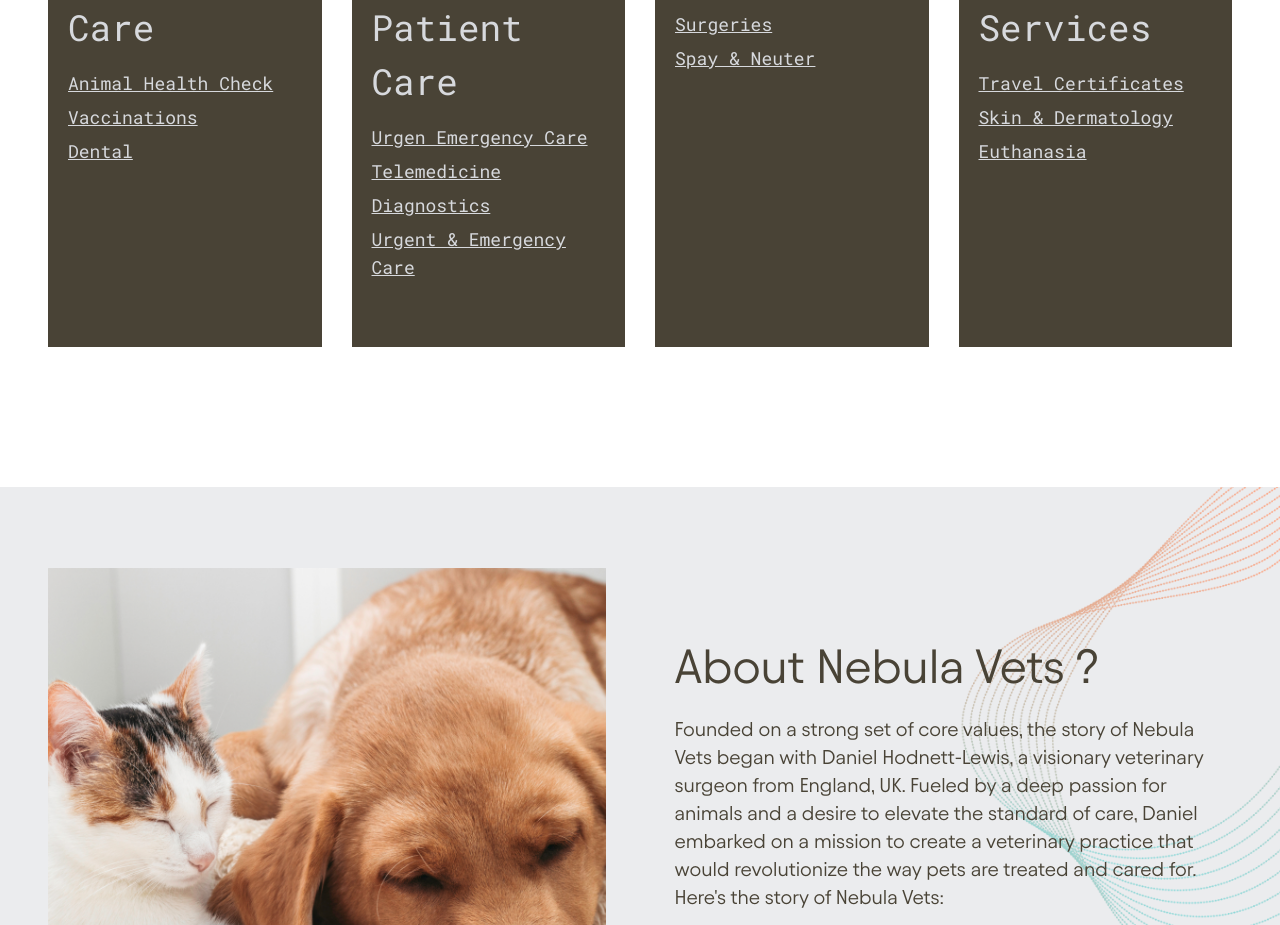
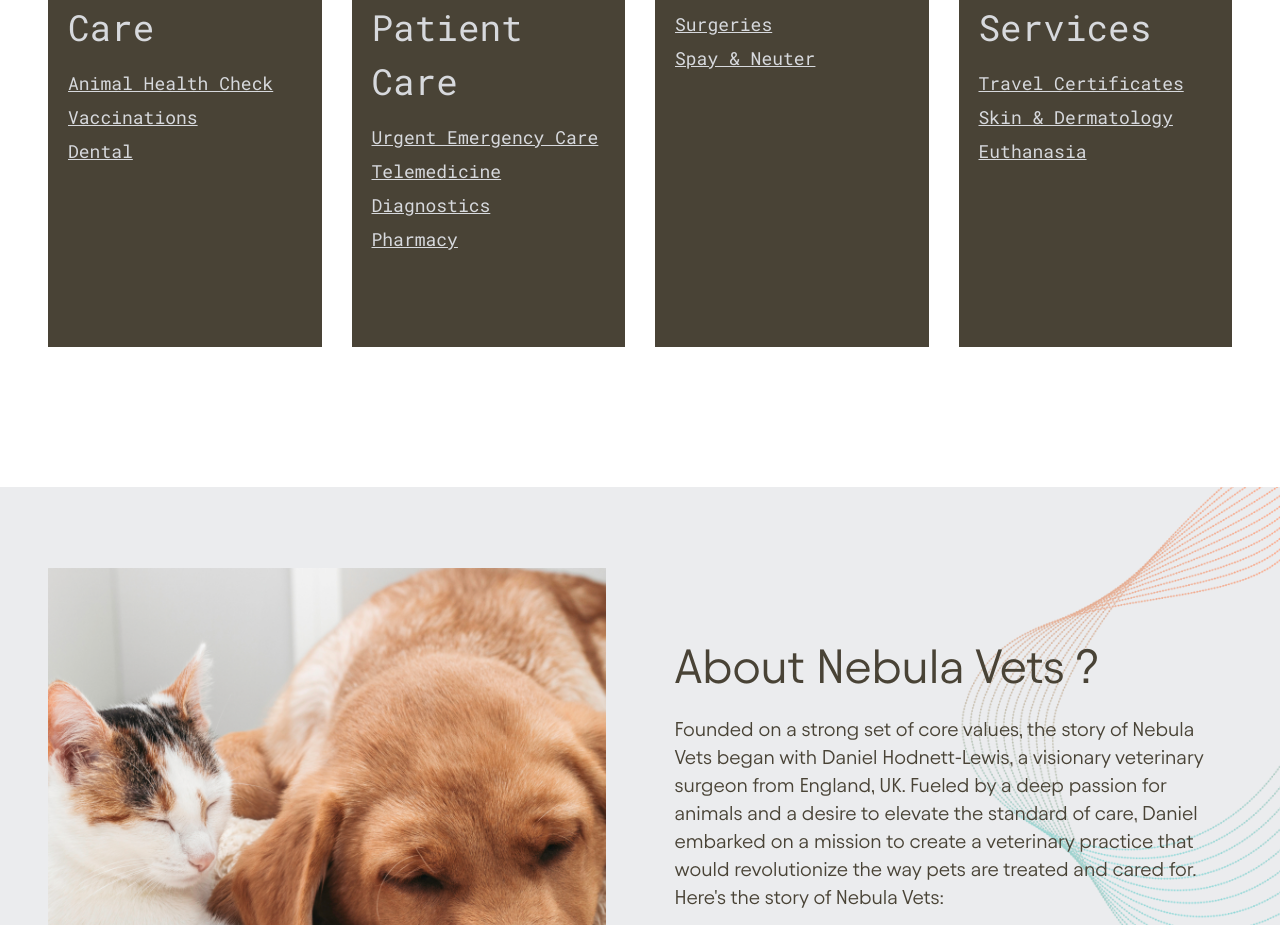
Before and after one commit to jaat-prince/nebula, a Next.js app: page / in a window 1280 px wide. Shown: the part 2380-3305 px from the top of the page. Built offline with nearby package versions, Linux system fonts and the light colour scheme.

Commit message:
link added

```diff
--- a/app/components/Common/Navbar.jsx
+++ b/app/components/Common/Navbar.jsx
@@ -31,7 +31,7 @@
             {listData.map((item, index) => (
               <li key={index}>
                 <a
-                  href="#"
+                  href={item.link}
                   className="text-sm font-medium tracking-[1.4px] text-[#D7D9DD] hover:text-[#fff] transition-all duration-500 ease-in-out uppercase"
                 >
                   {item.title}
--- a/app/components/Helper/Helper.jsx
+++ b/app/components/Helper/Helper.jsx
@@ -1,12 +1,15 @@
 export const listData = [
   {
     title: "SERVICES",
+    link: "/Service",
   },
   {
     title: "ABOUT US",
+    link: "/about",
   },
   {
     title: "LOCATION",
+    link: "/practice",
   },
   {
     title: "CAREER",
@@ -72,21 +75,24 @@
   },
 ];
 export const careData = [
-  { title: "Animal Health Check" },
-  { title: "Vaccinations" },
-  { title: "Dental" },
+  { title: "Animal Health Check", link: "/check" },
+  { title: "Vaccinations", link: "/vaccinat" },
+  { title: "Dental", link: "/dental" },
 ];
 export const sickData = [
-  { title: "Urgen Emergency Care" },
-  { title: "Telemedicine" },
-  { title: "Diagnostics" },
-  { title: "Urgent & Emergency Care" },
+  { title: "Urgent Emergency Care", link: "/urgent" },
+  { title: "Telemedicine", link: "/telemedicine" },
+  { title: "Diagnostics", link: "/diagno" },
+  { title: "Pharmacy", link: "/pharmacy" },
 ];
-export const surData = [{ title: "Surgeries" }, { title: "Spay & Neuter" }];
+export const surData = [
+  { title: "Surgeries", link: "/surgery" },
+  { title: "Spay & Neuter", link: "/spay" },
+];
 export const dcData = [
-  { title: "Travel Certificates" },
-  { title: "Skin & Dermatology" },
-  { title: "Euthanasia" },
+  { title: "Travel Certificates", link: "/travel" },
+  { title: "Skin & Dermatology", link: "/skin" },
+  { title: "Euthanasia", link: "/hos" },
 ];
 export const checkData = [
   {
--- a/app/components/Home/Care.jsx
+++ b/app/components/Home/Care.jsx
@@ -50,7 +50,7 @@
                 {careData.map((item, index) => (
                   <li key={index} className="mt-[6px]">
                     <a
-                      href="#"
+                      href={item.link}
                       className="text-sm md:text-base lg:text-lg text-normal text-[var(--Grey,#D7D9DD)] leading-[144%] underline hover:text-[#fff] transition-all duration-500 ease-in-out"
                     >
                       {item.title}
@@ -72,7 +72,7 @@
                 {sickData.map((item, index) => (
                   <li key={index} className="mt-[6px]">
                     <a
-                      href="#"
+                      href={item.link}
                       className="text-sm md:text-base lg:text-lg text-normal text-[var(--Grey,#D7D9DD)] leading-[144%] underline hover:text-[#fff] transition-all duration-500 ease-in-out w-full md:max-w-[163px]"
                     >
                       {item.title}
@@ -94,7 +94,7 @@
                 {surData.map((item, index) => (
                   <li key={index} className="mt-[6px]">
                     <a
-                      href="#"
+                      href={item.link}
                       className="text-sm md:text-base lg:text-lg text-normal text-[var(--Grey,#D7D9DD)] leading-[144%] underline hover:text-[#fff] transition-all duration-500 ease-in-out w-full md:max-w-[163px]"
                     >
                       {item.title}
@@ -116,7 +116,7 @@
                 {dcData.map((item, index) => (
                   <li key={index} className="mt-[6px]">
                     <a
-                      href="#"
+                      href={item.link}
                       className="text-sm md:text-base lg:text-lg text-normal text-[var(--Grey,#D7D9DD)] leading-[144%] underline hover:text-[#fff] transition-all duration-500 ease-in-out w-full md:max-w-[163px]"
                     >
                       {item.title}
```
